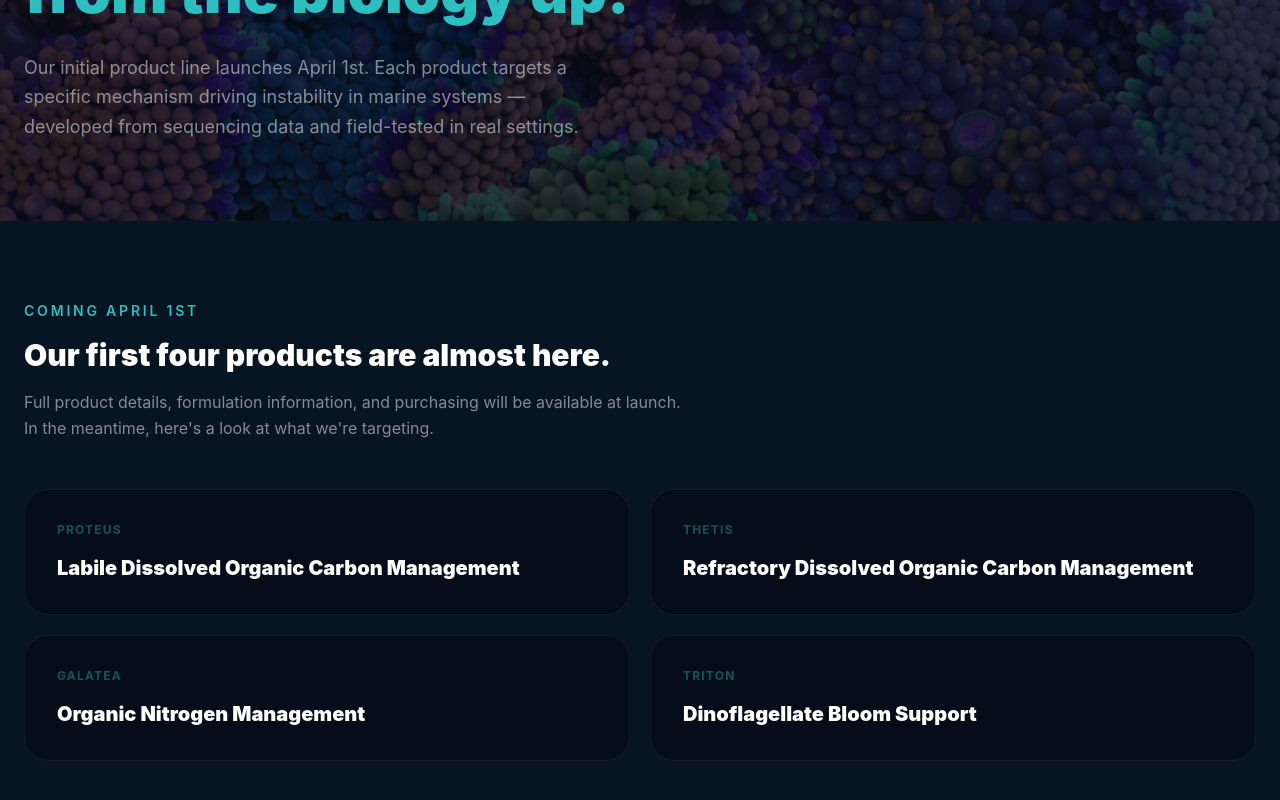
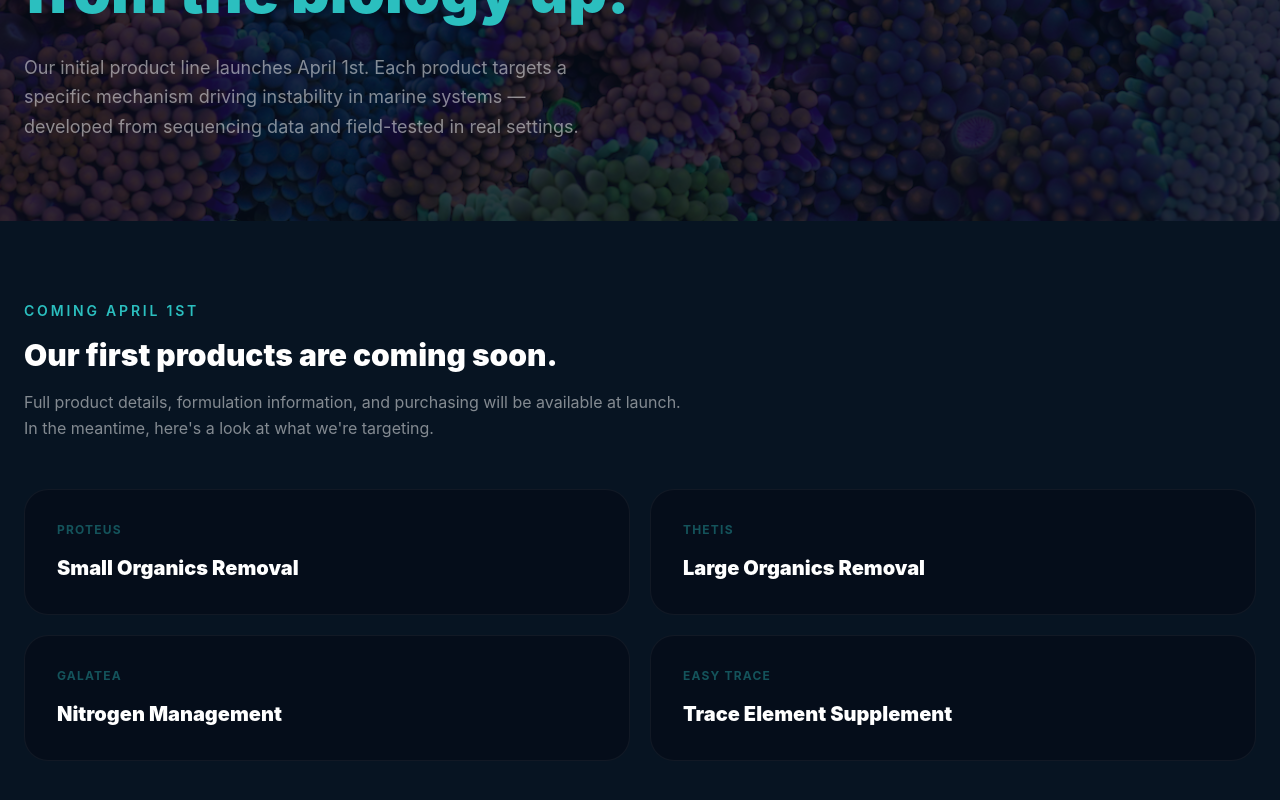
Before and after one commit to Microbial-Marine/microbial-marine-website, a Next.js app: page /products in a window 1280 px wide. Shown: the part 376-1176 px from the top of the page. Built offline with nearby package versions, Linux system fonts and the light colour scheme.

Commit message:
Update product names and teaser copy
Co-Authored-By: Claude Sonnet 4.6 <noreply@anthropic.com>

```diff
--- a/app/products/page.tsx
+++ b/app/products/page.tsx
@@ -4,19 +4,19 @@ import Image from "next/image";
 const areas = [
   {
     codename: "Proteus",
-    area: "Labile Dissolved Organic Carbon Management",
+    area: "Small Organics Removal",
   },
   {
     codename: "Thetis",
-    area: "Refractory Dissolved Organic Carbon Management",
+    area: "Large Organics Removal",
   },
   {
     codename: "Galatea",
-    area: "Organic Nitrogen Management",
+    area: "Nitrogen Management",
   },
   {
-    codename: "Triton",
-    area: "Dinoflagellate Bloom Support",
+    codename: "Easy Trace",
+    area: "Trace Element Supplement",
   },
 ];
 
@@ -51,7 +51,7 @@ export default function ProductsPage() {
         <div className="max-w-7xl mx-auto">
           <div className="max-w-2xl mb-12">
             <p className="text-teal text-sm font-semibold tracking-[0.2em] uppercase mb-4">Coming April 1st</p>
-            <h2 className="text-3xl font-black mb-4">Our first four products are almost here.</h2>
+            <h2 className="text-3xl font-black mb-4">Our first products are coming soon.</h2>
             <p className="text-white/50 leading-relaxed">
               Full product details, formulation information, and purchasing will be available at launch.
               In the meantime, here&apos;s a look at what we&apos;re targeting.
```
